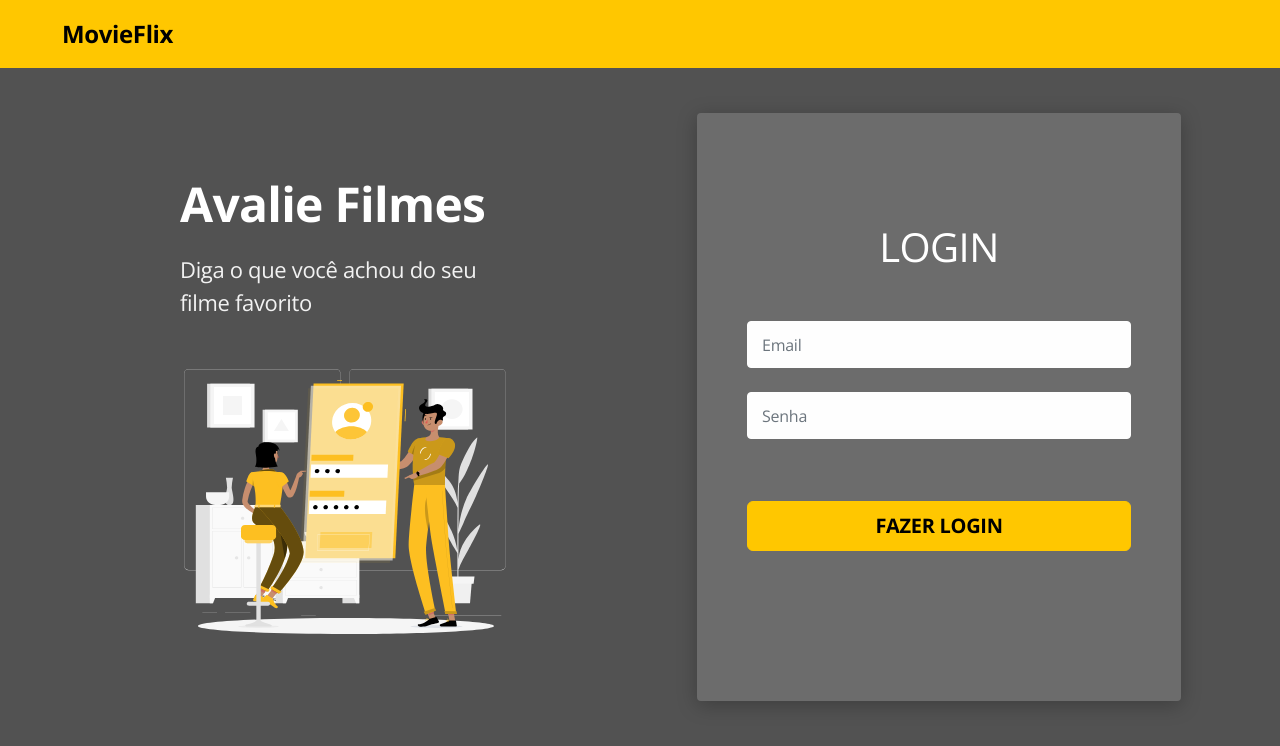
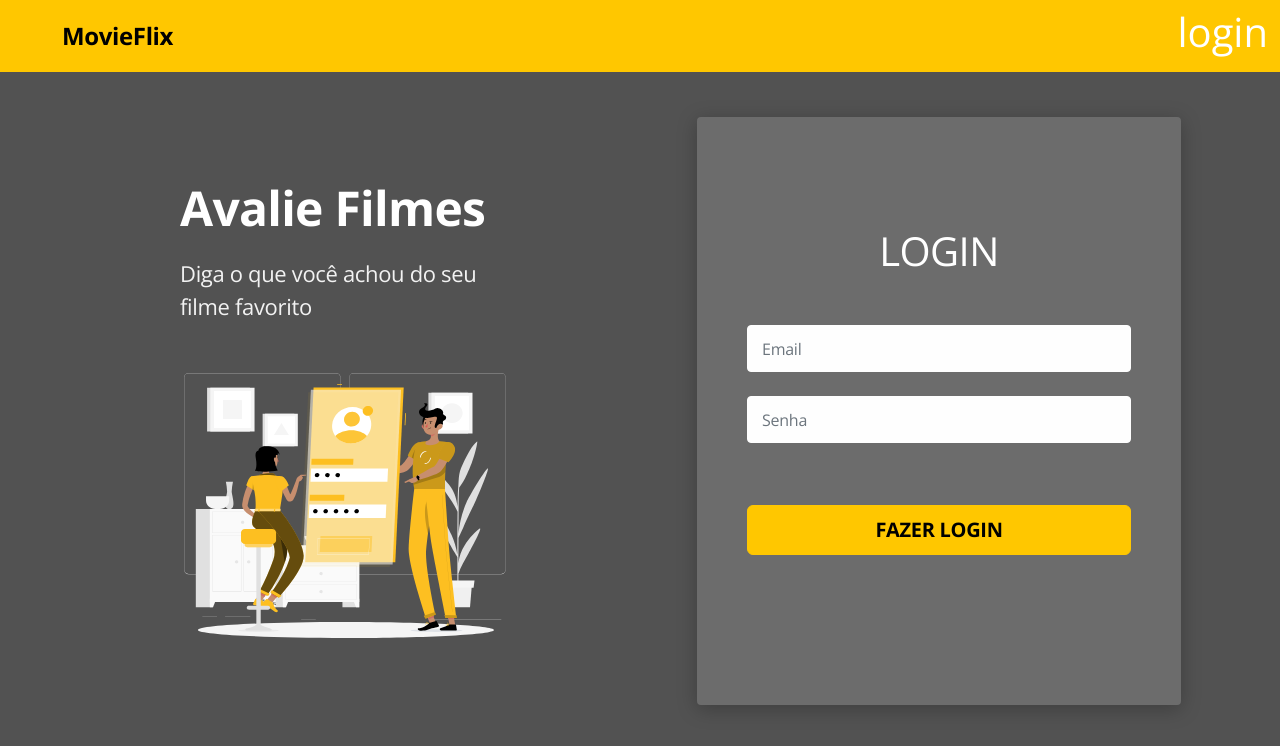
Before and after one commit to LorenzoBondan/MovieFlix, a React (Create React App) app in the folder frontend/: page / in a window 1280 px wide. Shown: the top 746 px of the page. Built offline with nearby package versions, Linux system fonts and the light colour scheme; no server answers.

Commit message:
app.tsx authcontext

```diff
--- a/frontend/src/App.tsx
+++ b/frontend/src/App.tsx
@@ -1,12 +1,19 @@
+import { AuthContext, AuthContextData } from 'AuthContext';
+import { useState } from 'react';
 import Routes from 'Routes';
 import './App.css';
 import './assets/styles/custom.scss';
 
 function App() {
+
+  const [authContextData, setAuthContextData] = useState<AuthContextData>({
+    authenticated: false
+  });
+
   return (
-    <>
+    <AuthContext.Provider value={{authContextData, setAuthContextData}}>
       <Routes />
-    </>
+    </AuthContext.Provider>
   );
 }
 
--- a/frontend/src/components/Navbar/index.tsx
+++ b/frontend/src/components/Navbar/index.tsx
@@ -38,15 +38,17 @@ function Navbar () {
       }
 
     return(
-        <nav className="navbar navbar-expand-md navbar-dark bg-primary main-nav">
+        <nav className="navbar bg-primary main-nav">
             <div className="container-fluid">
                 <Link to="/" className="nav-logo-text">
                     <h4>MovieFlix</h4>
                 </Link>
 
                 <div className='nav-login-logout'>
-                { authContextData.authenticated && (
+                { authContextData.authenticated ? (
                     <button className='btn btn-primary' onClick={handleLogoutClick}>SAIR</button>
+                ) : (
+                    <h1>login</h1>
                 )}
                 </div>
             </div>
--- a/frontend/src/pages/Home/Login/index.tsx
+++ b/frontend/src/pages/Home/Login/index.tsx
@@ -1,4 +1,4 @@
-import { Link, useHistory, useLocation } from 'react-router-dom';
+import { useHistory, useLocation } from 'react-router-dom';
 import {ReactComponent as ImgHome} from 'assets/images/home-image.svg';
 
 import './styles.css';
```
Also changed, not shown: frontend/src/pages/Home/index.tsx (+0 -11 lines).
